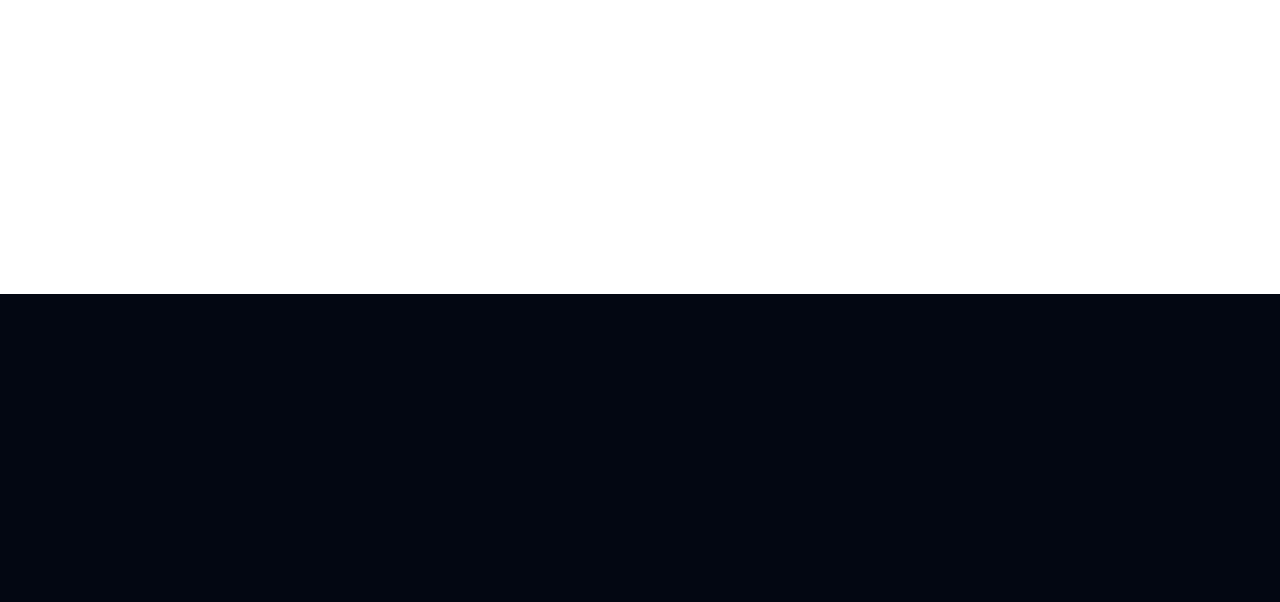
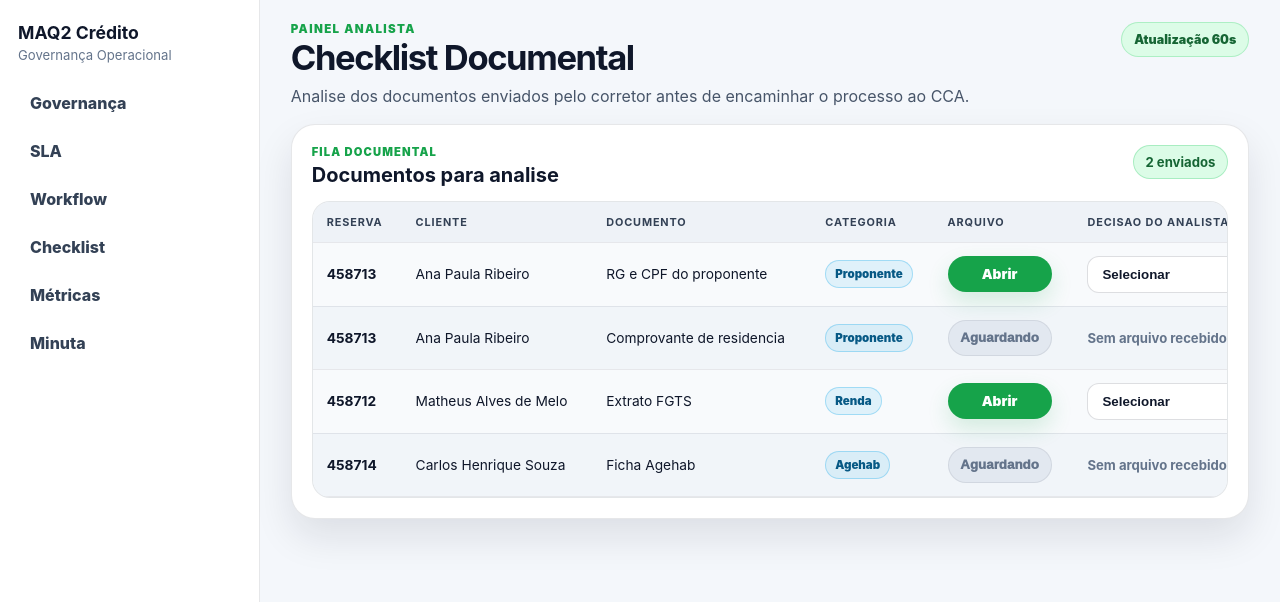
Before and after one commit to catsandygo-design/MAQ2-CREDITO, a Next.js app: page /analista/checklist in a window 1280 px wide. Shown: the top 602 px of the page. Built offline with nearby package versions, Linux system fonts and the light colour scheme.

Commit message:
feat: ajusta checklist do analista

```diff
--- a/src/app/analista/checklist/page.tsx
+++ b/src/app/analista/checklist/page.tsx
@@ -1,13 +1,119 @@
+'use client';
+
+import { useState } from 'react';
+
 import { DashboardShell } from '@/components/layout/dashboard-shell';
 
+const documentos = [
+  {
+    id: 'rg-cpf',
+    nome: 'RG e CPF do proponente',
+    categoria: 'Proponente',
+    cliente: 'Ana Paula Ribeiro',
+    reserva: '458713',
+    statusArquivo: 'enviado',
+    arquivoUrl: '/checklist_documentos_upload_com_formulario.html?cliente=Ana%20Paula%20Ribeiro&reserva=458713',
+  },
+  {
+    id: 'comprovante-residencia',
+    nome: 'Comprovante de residencia',
+    categoria: 'Proponente',
+    cliente: 'Ana Paula Ribeiro',
+    reserva: '458713',
+    statusArquivo: 'aguardando',
+    arquivoUrl: '',
+  },
+  {
+    id: 'extrato-fgts',
+    nome: 'Extrato FGTS',
+    categoria: 'Renda',
+    cliente: 'Matheus Alves de Melo',
+    reserva: '458712',
+    statusArquivo: 'enviado',
+    arquivoUrl: '/checklist_documentos_upload_com_formulario.html?cliente=Matheus%20Alves%20de%20Melo&reserva=458712',
+  },
+  {
+    id: 'ficha-agehab',
+    nome: 'Ficha Agehab',
+    categoria: 'Agehab',
+    cliente: 'Carlos Henrique Souza',
+    reserva: '458714',
+    statusArquivo: 'aguardando',
+    arquivoUrl: '',
+  },
+];
+
 export default function ChecklistPage() {
+  const [decisoes, setDecisoes] = useState<Record<string, string>>({});
+
   return (
-    <DashboardShell title="Checklist da Verdade" description="Validacoes obrigatorias antes da minuta.">
-      <div className="maq-grid-2">
-        <div className="maq-card">Conformidade CAIXA</div>
-        <div className="maq-card">Produto Pago</div>
-        <div className="maq-card">Agehab Validada</div>
-        <div className="maq-card">Documentacao Completa</div>
+    <DashboardShell
+      title="Checklist Documental"
+      description="Analise dos documentos enviados pelo corretor antes de encaminhar o processo ao CCA."
+    >
+      <div className="analyst-doc-table-card">
+        <div className="analyst-doc-head">
+          <div>
+            <span>Fila documental</span>
+            <h2>Documentos para analise</h2>
+          </div>
+          <strong>2 enviados</strong>
+        </div>
+
+        <div className="analyst-doc-table-scroll">
+          <table className="analyst-doc-table">
+            <thead>
+              <tr>
+                <th>Reserva</th>
+                <th>Cliente</th>
+                <th>Documento</th>
+                <th>Categoria</th>
+                <th>Arquivo</th>
+                <th>Decisao do analista</th>
+              </tr>
+            </thead>
+            <tbody>
+              {documentos.map((doc) => {
+                const enviado = doc.statusArquivo === 'enviado';
+
+                return (
+                  <tr key={doc.id}>
+                    <td><strong>{doc.reserva}</strong></td>
+                    <td>{doc.cliente}</td>
+                    <td>{doc.nome}</td>
+                    <td><span className="analyst-doc-chip">{doc.categoria}</span></td>
+                    <td>
+                      {enviado ? (
+                        <a className="analyst-doc-open" href={doc.arquivoUrl} target="_blank" rel="noreferrer">
+                          Abrir
+                        </a>
+                      ) : (
+                        <button className="analyst-doc-waiting" type="button" disabled>
+                          Aguardando
+                        </button>
+                      )}
+                    </td>
+                    <td>
+                      {enviado ? (
+                        <select
+                          className="analyst-doc-decision"
+                          value={decisoes[doc.id] ?? ''}
+                          onChange={(event) => setDecisoes((current) => ({ ...current, [doc.id]: event.target.value }))}
+                        >
+                          <option value="">Selecionar</option>
+                          <option value="aprovado">Aprovado</option>
+                          <option value="pendenciado">Pendenciado</option>
+                        </select>
+                      ) : (
+                        <span className="analyst-doc-muted">Sem arquivo recebido</span>
+                      )}
+                    </td>
+                  </tr>
+                );
+              })}
+            </tbody>
+          </table>
+        </div>
       </div>
     </DashboardShell>
   );
--- a/src/app/globals.css
+++ b/src/app/globals.css
@@ -269,3 +269,35 @@ body,
 .gestor-alert b { font-size:.9rem; white-space:nowrap; }
 @media (max-width:1100px) { .gestor-kpi-grid,.gestor-main-grid { grid-template-columns:1fr 1fr; } .gestor-hero { flex-direction:column; } .gestor-actions { justify-content:flex-start; } }
 @media (max-width:720px) { .gestor-kpi-grid,.gestor-main-grid { grid-template-columns:1fr; } }
+
+.maq-dashboard-shell { min-height:100vh; display:grid; grid-template-columns:260px minmax(0,1fr); background:#f4f7fb; color:#0f172a; }
+.maq-sidebar { border-right:1px solid rgba(15,23,42,.10); background:#ffffff; padding:22px 18px; }
+.maq-brand { display:grid; gap:4px; margin-bottom:20px; }
+.maq-brand strong { color:#0f172a; font-size:1.1rem; }
+.maq-brand span { color:#64748b; font-size:.82rem; }
+.maq-nav { display:grid; gap:8px; }
+.maq-nav-link { padding:10px 12px; border-radius:12px; color:#334155; font-weight:850; }
+.maq-nav-link:hover { background:#dcfce7; color:#166534; }
+.maq-main { padding:22px clamp(14px,2.4vw,34px) 38px; }
+.maq-topbar { display:flex; align-items:flex-start; justify-content:space-between; gap:16px; margin-bottom:18px; }
+.maq-eyebrow { margin:0 0 5px; color:#16a34a; text-transform:uppercase; letter-spacing:.12em; font-size:.72rem; font-weight:950; }
+.maq-topbar h1 { margin:0; color:#0f172a; font-size:clamp(1.8rem,2.7vw,3rem); line-height:1; letter-spacing:-.04em; }
+.maq-topbar p:not(.maq-eyebrow) { margin:10px 0 0; color:#475569; }
+.maq-live-pill { flex:0 0 auto; border:1px solid rgba(34,197,94,.25); background:#dcfce7; color:#166534; border-radius:999px; padding:9px 12px; font-weight:900; font-size:.78rem; }
+.analyst-doc-table-card { border:1px solid rgba(15,23,42,.10); border-radius:24px; background:#ffffff; box-shadow:0 18px 38px rgba(15,23,42,.10); padding:20px; }
+.analyst-doc-head { display:flex; align-items:flex-start; justify-content:space-between; gap:14px; margin-bottom:14px; }
+.analyst-doc-head span { display:block; color:#16a34a; text-transform:uppercase; letter-spacing:.10em; font-size:.7rem; font-weight:950; margin-bottom:4px; }
+.analyst-doc-head h2 { margin:0; color:#0f172a; font-size:1.25rem; }
+.analyst-doc-head strong { border:1px solid rgba(34,197,94,.28); background:#dcfce7; color:#166534; border-radius:999px; padding:8px 12px; font-size:.82rem; }
+.analyst-doc-table-scroll { overflow-x:auto; border:1px solid rgba(15,23,42,.09); border-radius:18px; background:#f8fafc; }
+.analyst-doc-table { width:100%; min-width:960px; border-collapse:collapse; font-size:.86rem; }
+.analyst-doc-table th,.analyst-doc-table td { padding:13px 14px; border-bottom:1px solid rgba(15,23,42,.08); text-align:left; color:#0f172a; vertical-align:middle; }
+.analyst-doc-table th { background:#eef2f7; color:#334155; text-transform:uppercase; letter-spacing:.08em; font-size:.68rem; }
+.analyst-doc-table tbody tr:nth-child(even) { background:#f1f5f9; }
+.analyst-doc-chip { display:inline-flex; border:1px solid rgba(14,165,233,.30); background:rgba(14,165,233,.10); color:#075985; border-radius:999px; padding:6px 9px; font-weight:900; font-size:.72rem; }
+.analyst-doc-open,.analyst-doc-waiting { min-width:104px; min-height:36px; display:inline-flex; align-items:center; justify-content:center; border-radius:999px; border:1px solid transparent; font-weight:950; }
+.analyst-doc-open { background:#16a34a; color:#ffffff; box-shadow:0 10px 22px rgba(22,163,74,.16); }
+.analyst-doc-waiting { background:#e2e8f0; border-color:rgba(15,23,42,.08); color:#64748b; cursor:not-allowed; }
+.analyst-doc-decision { min-width:160px; border:1px solid rgba(15,23,42,.14); border-radius:12px; background:#ffffff; color:#0f172a; padding:9px 10px; font-weight:800; }
+.analyst-doc-muted { color:#64748b; font-size:.82rem; font-weight:750; }
+@media (max-width:900px) { .maq-dashboard-shell { grid-template-columns:1fr; } .maq-sidebar { border-right:0; border-bottom:1px solid rgba(15,23,42,.10); } .maq-nav { grid-template-columns:repeat(2,minmax(0,1fr)); } .maq-topbar,.analyst-doc-head { flex-direction:column; } }
```
